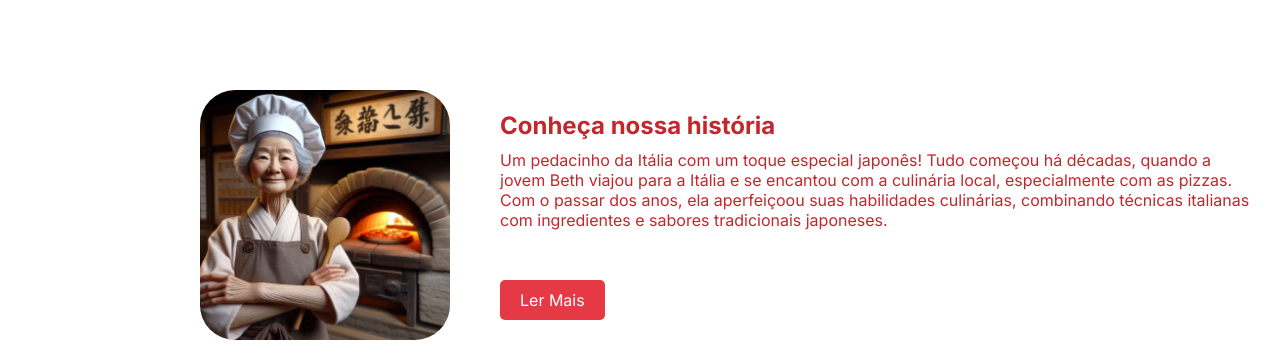
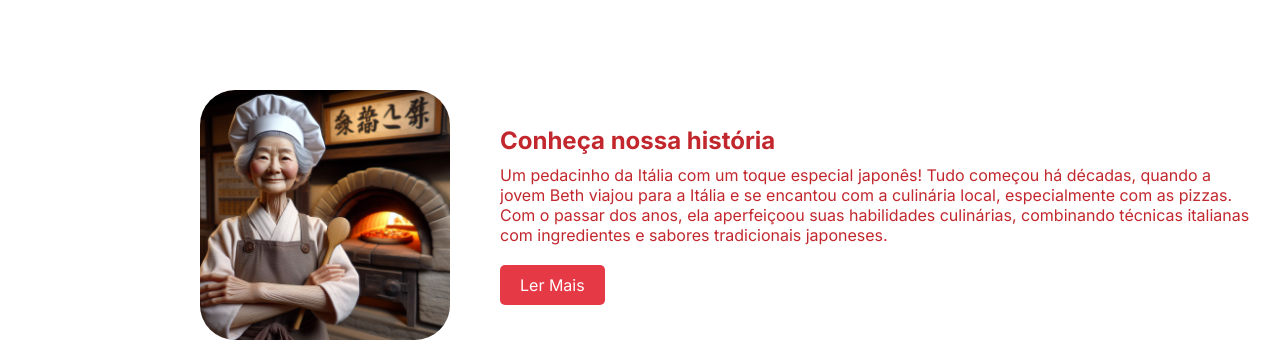
Before and after one commit to pedrohfideeelis/reactjs-pizzaria, a React (Create React App) app: page / in a window 1280 px wide. Shown: the part 1718-2075 px from the top of the page. Built offline with nearby package versions, Linux system fonts and the light colour scheme.

Commit message:
update css sobre_preview

```diff
--- a/src/components/SobrePreviewComponent/styles.css
+++ b/src/components/SobrePreviewComponent/styles.css
@@ -2,7 +2,6 @@
     display: flex;
     align-items: center;
     padding: 20px;
-    border-radius: 10px;
     font-family: 'Inter', sans-serif;
     margin-top: 70px;
   }
@@ -39,7 +38,7 @@
     cursor: pointer;
     font-family: 'Inter', sans-serif;
     font-size: 1em;
-    margin-top: 50px;
+    margin-top: 20px;
   }
 
   #sobre-preview button:hover {
```
